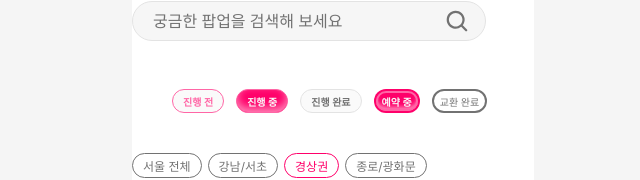
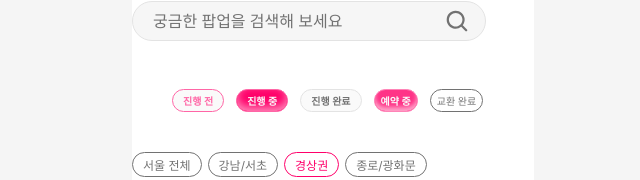
Before and after one commit to line4thon-team22/pickit-frontend, a React (Vite) app: page /test in a window 1280 px wide. Shown: the part 510-690 px from the top of the page, without its empty margins (307-947 px from the left). Built offline with nearby package versions, Linux system fonts and the light colour scheme; a web font is replaced by a local one.

Commit message:
:recycle: Refactor: StatusBadge 교환 뱃지 피그마 스펙 반영 및 large 사이즈 추가
Co-Authored-By: Claude Opus 5.5 <noreply@anthropic.com>

```diff
--- a/src/components/badge/StatusBadge.jsx
+++ b/src/components/badge/StatusBadge.jsx
@@ -1,6 +1,8 @@
 import styled, { css } from "styled-components";
 
-// size: popup 타입에서만 사용. "large"는 팝업 상세용 큰 뱃지 (피그마 팝업 상세 257:3150)
+// size: "large"는 상세 화면용 큰 뱃지
+// - popup: 팝업 상세 (피그마 257:3150)
+// - reservation·exchange: 교환글 상세 (피그마 방금 전 293:12534, 교환 완료 439:21577)
 export default function StatusBadge({
   type = "popup",
   status = "upcoming",
@@ -31,9 +33,10 @@ export default function StatusBadge({
   );
 }
 
+// 교환글 뱃지 수치: 피그마 홈 254:2721, 교환 보드 293:12409, 전체 교환 447:22088
 const Badge = styled.span`
   width: fit-content;
-  height: 24px;
+  height: auto;
   padding: 2px 6px;
   box-sizing: border-box;
   border-radius: 10000px;
@@ -52,10 +55,14 @@ const Badge = styled.span`
 
   box-shadow: ${({ $status }) =>
     $status === "ongoing"
-      ? `0 0 0 2px #FF66A6 inset,
-         0 -4px 4px rgba(255, 229, 240, 0.60) inset`
+      ? "0 -4px 4px rgba(255, 229, 240, 0.60) inset"
       : "none"};
 
+  /* 예약 중: 피그마에서 투명도 80% (popup 타입 진행 중에는 적용 안 함) */
+  opacity: ${({ $type, $status }) =>
+    $type === "reservation" && $status === "ongoing" ? 0.8 : 1};
+
+  /* upcoming: 방금 전 (피그마 교환 보드 293:12409) */
   color: ${({ $status }) =>
     $status === "completed"
       ? "#727272"
@@ -65,22 +72,46 @@ const Badge = styled.span`
           ? "#FF006A"
           : $status === "live"
             ? "#FF006A"
-            : "transparent"};
+            : $status === "upcoming"
+              ? "#ff99c3"
+              : "transparent"};
 
-  border: 2px solid
+  border: 1.5px solid
     ${({ $status }) =>
       $status === "completed"
         ? "#727272"
         : $status === "ongoing"
-          ? "transparent"
+          ? "#ff66a6"
           : $status === "new"
             ? "#FF006A"
             : $status === "live"
               ? "#FF006A"
-              : "transparent"};
+              : $status === "upcoming"
+                ? "#ff99c3"
+                : "transparent"};
+
+  /* 교환글 상세용 큰 뱃지 */
+  ${({ $type, $size }) => $type !== "popup" && $size === "large" && largeStyle}
 
   /* 팝업 상태 뱃지는 아래 스타일로 덮어씀 (피그마 팝업 탭 293:7496) */
   ${({ $type }) => $type === "popup" && popupStyle}
+`;
+
+// TODO: 상세 뱃지(예약 중/Live/New) 디자인 확인
+// 피그마에 방금 전·교환 완료만 있어서, 나머지는 작은 뱃지와 같은 색으로 크기만 키움
+const largeStyle = css`
+  padding: 2px 16px;
+  font-size: 16px;
+  font-weight: 600;
+
+  /* 교환 완료: 팝업 '진행 완료' 큰 뱃지와 같은 회색 배경 스타일 */
+  ${({ $status }) =>
+    $status === "completed" &&
+    css`
+      padding: 3px 16px;
+      border: 1px solid #e3e3e3;
+      background-color: #fafafa;
+    `}
 `;
 
 const popupColors = {
--- a/src/pages/test/TestPage.jsx
+++ b/src/pages/test/TestPage.jsx
@@ -374,8 +374,53 @@ function TestPage() {
           <StatusBadge type="popup" status="completed" size="large" />
         </div>
       </div>
+
+      {/* 교환글 상태 뱃지 small 확인 (Live / New / 방금 전 / 예약 중 / 교환 완료) */}
+      <div style={{ padding: "40px 20px" }}>
+        <p style={{ marginBottom: "12px", fontWeight: 600 }}>
+          교환글 상태 뱃지 small
+        </p>
+        <div style={{ display: "flex", gap: "12px" }}>
+          {EXCHANGE_BADGES.map(({ type, status }) => (
+            <StatusBadge
+              key={`${type}-${status}`}
+              type={type}
+              status={status}
+            />
+          ))}
+        </div>
+      </div>
+
+      {/* 교환글 상태 뱃지 large 확인 (교환글 상세용) */}
+      <div style={{ padding: "40px 20px" }}>
+        <p style={{ marginBottom: "12px", fontWeight: 600 }}>
+          교환글 상태 뱃지 large
+        </p>
+        <p style={{ marginBottom: "8px", fontSize: "12px" }}>
+          방금 전·교환 완료만 피그마 기준, 나머지는 임시
+        </p>
+        <div style={{ display: "flex", flexWrap: "wrap", gap: "12px" }}>
+          {EXCHANGE_BADGES.map(({ type, status }) => (
+            <StatusBadge
+              key={`${type}-${status}`}
+              type={type}
+              status={status}
+              size="large"
+            />
+          ))}
+        </div>
+      </div>
     </div>
   );
 }
 
+// 교환글 상태 뱃지 확인용 (Live / New / 방금 전 / 예약 중 / 교환 완료)
+const EXCHANGE_BADGES = [
+  { type: "exchange", status: "live" },
+  { type: "exchange", status: "new" },
+  { type: "reservation", status: "upcoming" },
+  { type: "reservation", status: "ongoing" },
+  { type: "reservation", status: "completed" },
+];
+
 export default TestPage;
```
